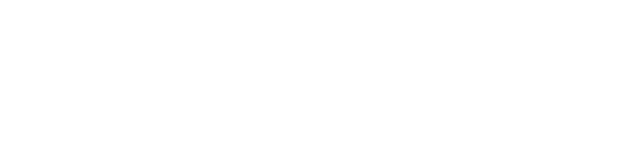
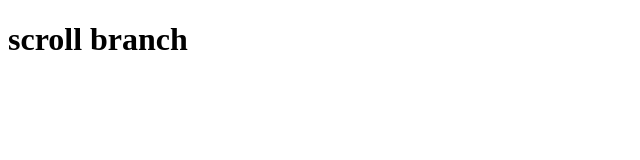
Before and after one commit to Hanif-Ayoub/repo, a plain HTML site: page index.html in a window 1280 px wide. Shown: the whole page, without its empty margins (0-640 px from the left). Drawn offline with Linux system fonts and the light colour scheme.

Commit message:
update by scroll branch

```diff
--- a/index.html
+++ b/index.html
@@ -6,6 +6,6 @@
     <title>Document</title>
 </head>
 <body>
-
+    <h1>scroll branch</h1>
 </body>
 </html>
```
